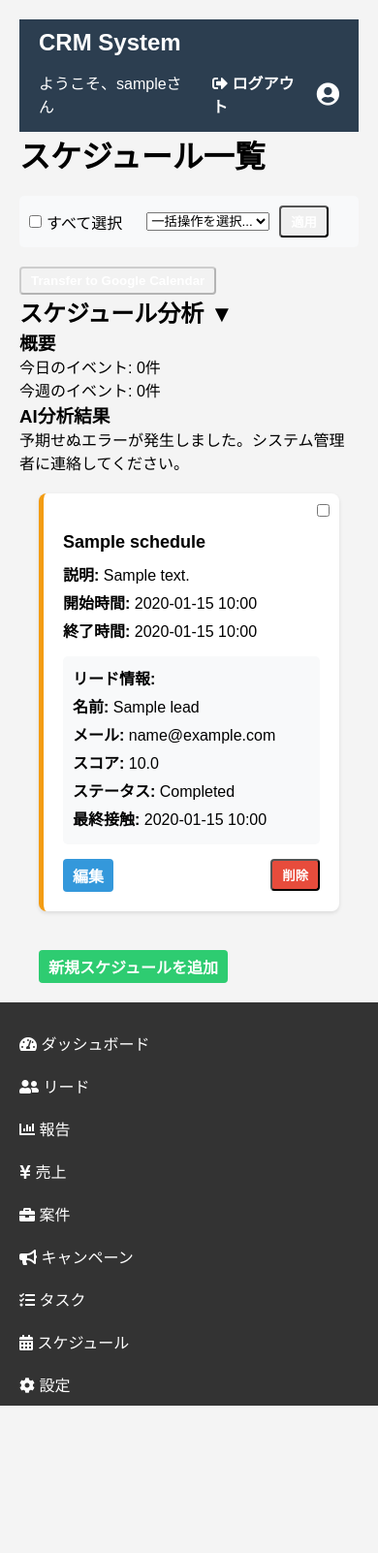
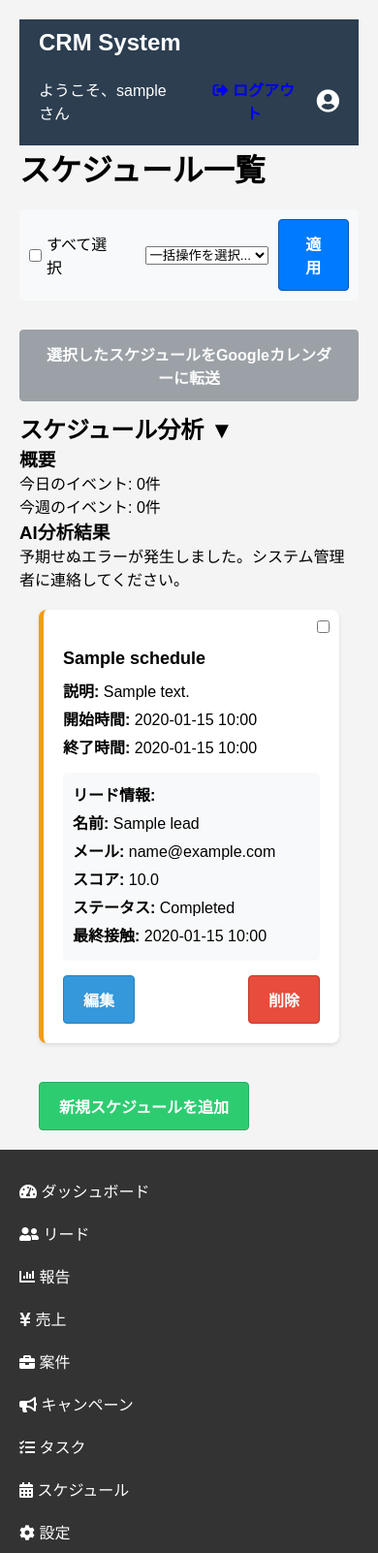
Before and after one commit to macnishio/CRMbyReplitCreate, a Flask app: page /schedules in a window 390 px wide. Shown: the whole page at 97% size. Before the commit the page ends 1450 px from the top, so only its background shows below. Run offline with Flask 3, Linux system fonts and the light colour scheme; a user stored in the database is signed in; tables that the repository leaves empty hold one stand-in row (values such as "Sample post").

Commit message:
完成！

```diff
--- a/auth.py
+++ b/auth.py
@@ -33,7 +33,7 @@ def create_app():
 
     limiter = Limiter(get_remote_address,
                       app=app,
-                      default_limits=["200 per day", "50 per hour"],
+                      default_limits=["2000 per day", "500 per hour"],
                       storage_uri="memory://")
 
     csp = {
--- a/models.py
+++ b/models.py
@@ -16,9 +16,8 @@ class User(UserMixin, db.Model):
     email: Mapped[str] = mapped_column(String(120), unique=True, nullable=False)
     password_hash: Mapped[str] = mapped_column(String(128))
     role: Mapped[str] = mapped_column(String(20), nullable=False, default='user')
-
-    google_service_account_file = db.Column(db.String(255), nullable=True)
-    google_calendar_id = db.Column(db.String(255), nullable=True)
+    google_calendar_id: Mapped[Optional[str]] = mapped_column(String(255), nullable=True)
+    google_service_account_file: Mapped[Optional[str]] = mapped_column(String(255), nullable=True)
 
     # Relationships
     leads = db.relationship('Lead', backref='user', lazy='dynamic')
--- a/pyproject.toml
+++ b/pyproject.toml
@@ -30,6 +30,8 @@ imap-tools = "1.0.0"
 anthropic = "^0.34.2"
 chardet = "^5.2.0"
 cryptography = "^43.0.3"
+apscheduler = "^3.10.4"
+alembic = "^1.13.3"
 
 
 [build-system]
--- a/routes/leads.py
+++ b/routes/leads.py
@@ -129,7 +129,7 @@ def add_lead():
         db.session.commit()
         flash('リードが追加されました。', 'success')
         return redirect(url_for('leads.list_leads'))
-    return render_template('leads/add_lead.html')
+    return render_template('leads/create.html')
 
 @bp.route('/edit/<int:id>', methods=['GET', 'POST'])
 @login_required
--- a/routes/opportunities.py
+++ b/routes/opportunities.py
@@ -98,7 +98,7 @@ def add_opportunity():
         return redirect(url_for('opportunities.list_opportunities'))
 
     leads = Lead.query.filter_by(user_id=current_user.id).all()
-    return render_template('opportunities/add_opportunity.html', leads=leads)
+    return render_template('opportunities/create.html', leads=leads)
 
 @bp.route('/edit/<int:id>', methods=['GET', 'POST'])
 @login_required
--- a/routes/schedules.py
+++ b/routes/schedules.py
@@ -123,7 +123,7 @@ def add_schedule():
         return redirect(url_for('schedules.list_schedules'))
 
     leads = Lead.query.filter_by(user_id=current_user.id).all()
-    return render_template('schedules/add_schedule.html', leads=leads)
+    return render_template('schedules/create.html', leads=leads)
 
 @bp.route('/edit/<int:id>', methods=['GET', 'POST'])
 @login_required
--- a/routes/tasks.py
+++ b/routes/tasks.py
@@ -127,7 +127,7 @@ def add_task():
         return redirect(url_for('tasks.list_tasks'))
 
     leads = Lead.query.filter_by(user_id=current_user.id).all()
-    return render_template('tasks/add_task.html', leads=leads)
+    return render_template('tasks/create.html', leads=leads)
 
 @tasks_bp.route('/edit/<int:id>', methods=['GET', 'POST'])
 @login_required
--- a/static/css/styles.css
+++ b/static/css/styles.css
@@ -47,7 +47,7 @@ body {
 .main-content {
     flex-grow: 1;
     padding: 20px;
-    margin-left: 50px; /* Match sidebar width */
+    margin-left: 50px;
 }
 
 /* Header styles */
@@ -90,30 +90,89 @@ body {
     width: 100%;
 }
 
-/* Responsive styles */
-@media (max-width: 768px) {
-    .dashboard-container {
-        flex-direction: column;
-    }
+/* Button Styles */
+.btn {
+    padding: 8px 15px;
+    border-radius: 4px;
+    text-decoration: none;
+    font-weight: bold;
+    cursor: pointer;
+    border: none;
+    transition: all 0.3s ease;
+    display: inline-block;
+    text-align: center;
+}
 
-    .sidebar {
-        width: 100%;
-        order: 2;
-    }
+/* Primary Button */
+.btn-primary {
+    background-color: #007bff;
+    color: #ffffff;
+    border: 1px solid #0056b3;
+}
 
-    .main-content {
-        margin-left: 0;
-        order: 1;
-    }
+.btn-primary:hover {
+    background-color: #0056b3;
+    border-color: #004085;
+}
 
-    .header {
-        flex-direction: column;
-        align-items: flex-start;
-    }
+/* Edit Button */
+.btn-edit {
+    background-color: #3498db;
+    color: #ffffff;
+    border: 1px solid #2980b9;
+}
 
-    .user-profile {
-        margin-top: 10px;
-    }
+.btn-edit:hover {
+    background-color: #2980b9;
+    border-color: #2472a4;
+}
+
+/* Delete Button */
+.btn-delete {
+    background-color: #e74c3c;
+    color: #ffffff;
+    border: 1px solid #c0392b;
+}
+
+.btn-delete:hover {
+    background-color: #c0392b;
+    border-color: #a93226;
+}
+
+/* Add Button */
+.btn-add {
+    background-color: #2ecc71;
+    color: #ffffff;
+    border: 1px solid #27ae60;
+    margin-top: 20px;
+    margin-left: 20px;
+}
+
+.btn-add:hover {
+    background-color: #27ae60;
+    border-color: #219a52;
+}
+
+/* Success Button (Google Calendar Transfer) */
+.btn-success {
+    background-color: #28a745;
+    color: #ffffff;
+    border: 1px solid #218838;
+    margin: 10px 0;
+    font-size: 14px;
+    padding: 10px 20px;
+}
+
+.btn-success:hover {
+    background-color: #218838;
+    border-color: #1e7e34;
+}
+
+.btn-success:disabled {
+    background-color: #6c757d;
+    border-color: #6c757d;
+    cursor: not-allowed;
+    opacity: 0.65;
 }
 
 /* Card Grid Styles */
@@ -165,29 +224,6 @@ body {
     display: flex;
     justify-content: space-between;
     margin-top: 15px;
-}
-
-.btn {
-    padding: 5px 10px;
-    border-radius: 4px;
-    text-decoration: none;
-    color: #fff;
-    font-weight: bold;
-}
-
-.btn-edit {
-    background-color: #3498db;
-}
-
-.btn-delete {
-    background-color: #e74c3c;
-}
-
-.btn-add {
-    background-color: #2ecc71;
-    display: inline-block;
-    margin-top: 20px;
-    margin-left: 20px;
 }
 
 /* Specific card styles */
@@ -242,3 +278,34 @@ body {
     border-radius: 8px;
     box-shadow: 0 2px 4px rgba(0, 0, 0, 0.1);
 }
+
+/* Responsive styles */
+@media (max-width: 768px) {
+    .dashboard-container {
+        flex-direction: column;
+    }
+
+    .sidebar {
+        width: 100%;
+        order: 2;
+    }
+
+    .main-content {
+        margin-left: 0;
+        order: 1;
+    }
+
+    .header {
+        flex-direction: column;
+        align-items: flex-start;
+    }
+
+    .user-profile {
+        margin-top: 10px;
+    }
+
+    .btn {
+        padding: 12px 20px;
+        font-size: 16px;
+    }
+}
--- a/templates/schedules/list_schedules.html
+++ b/templates/schedules/list_schedules.html
@@ -23,7 +23,7 @@
     </div>
 
     <!-- Google Calendar Transfer Button -->
-    <button id="transfer-to-google" class="btn btn-success" disabled>Transfer to Google Calendar</button>
+    <button id="transfer-to-google" class="btn btn-success" disabled>選択したスケジュールをGoogleカレンダーに転送</button>
 </form>
 
 <!-- AI Analysis Section -->
```
Also changed, not shown: add_columns.py (added, +20 -0 lines), migrations/versions/9c91270c5bb1_fresh_start.py (added, +32 -0 lines), temp.py (+9 -13 lines), 2 other files.
